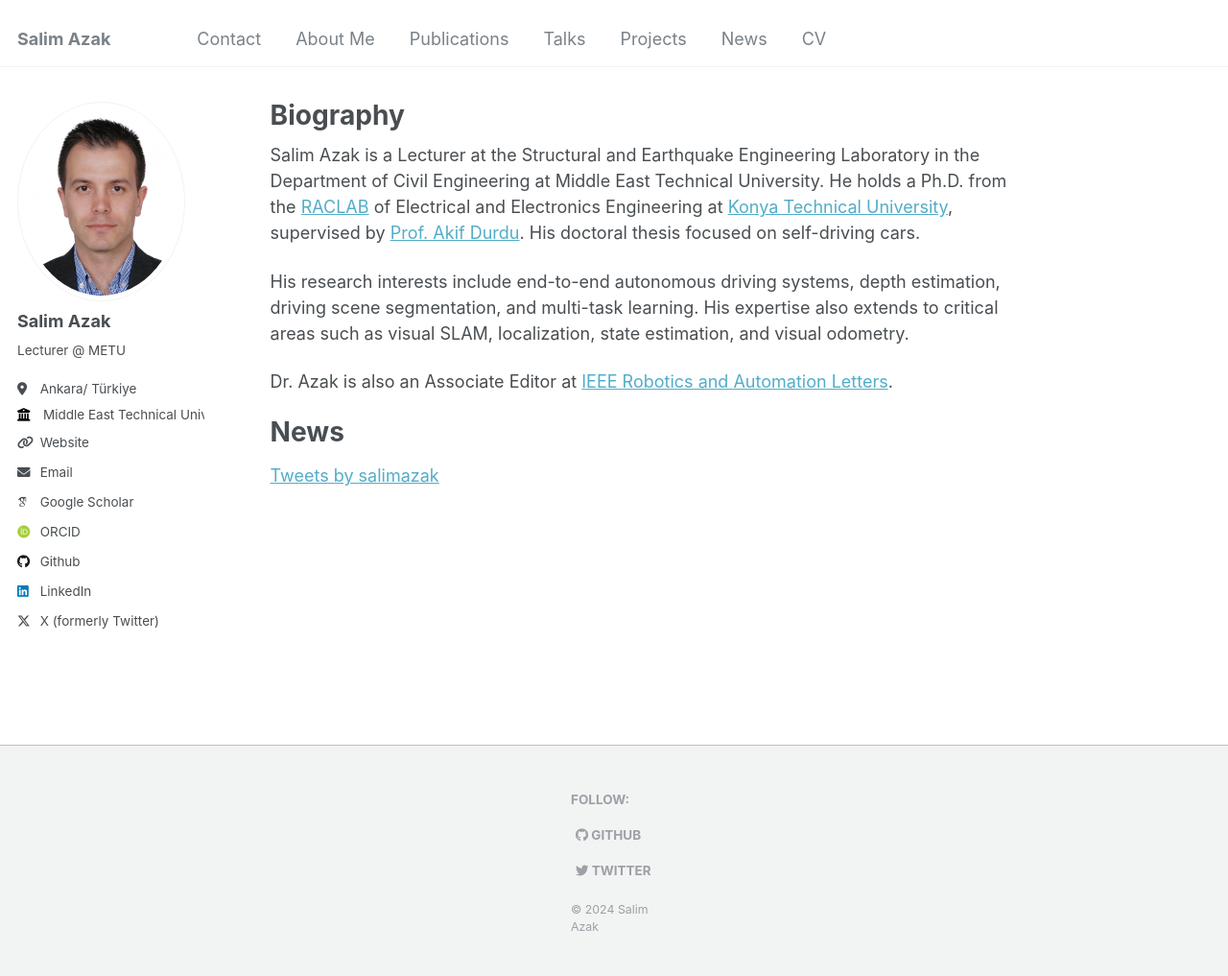
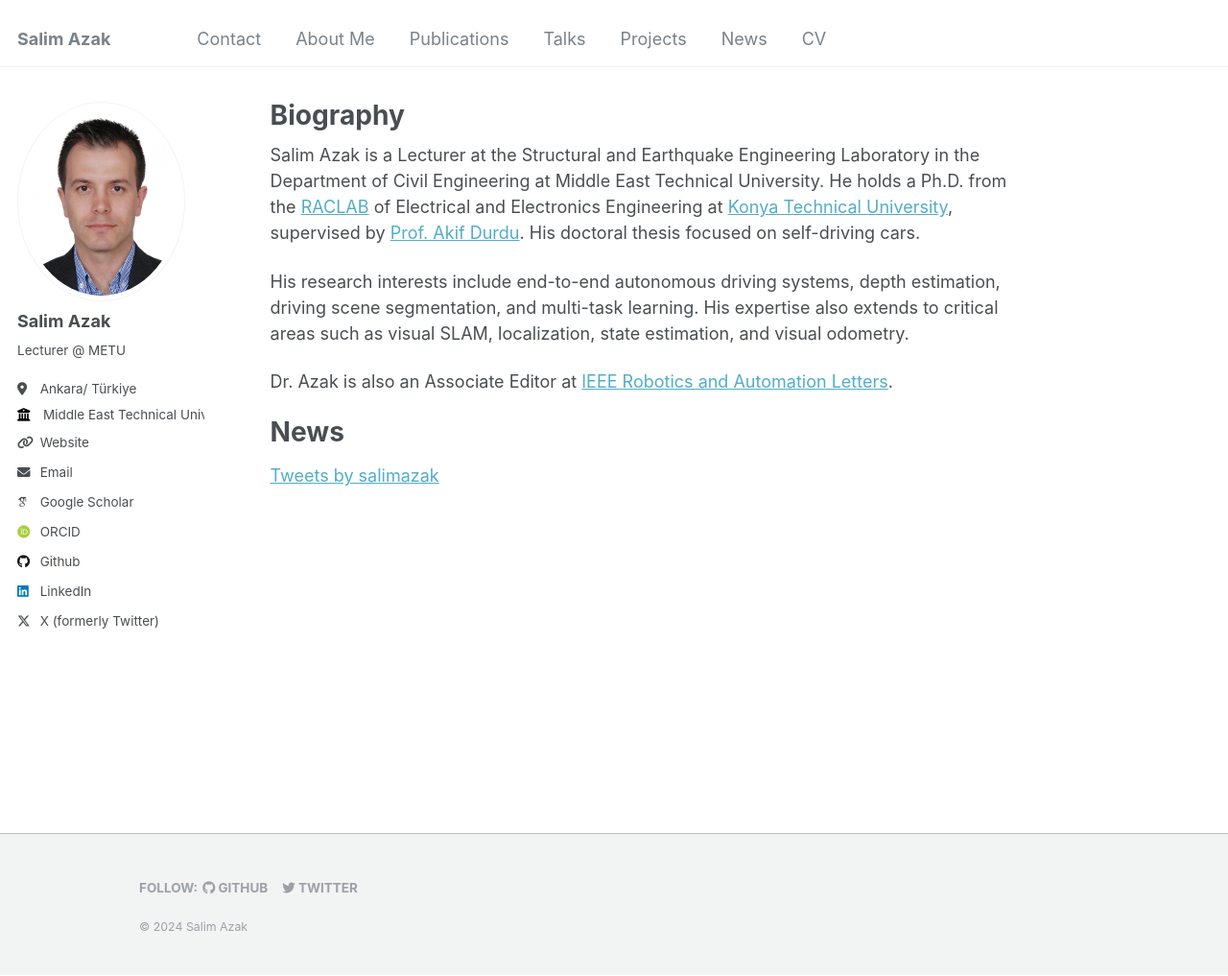
Before and after one commit to salimazak/salimazak.github.io, a Jekyll site: the page built from _pages/about.md, in a window 1280 px wide and 1017 px high. Shown: the whole window at 96% size. Built offline with Jekyll 4.4.1, drawn with Linux system fonts in a browser that asks for light colours; some web fonts are replaced; comment, search, counter and statistics services are not loaded.

Commit message:
Update main.scss

```diff
--- a/assets/css/main.scss
+++ b/assets/css/main.scss
@@ -48,13 +48,13 @@
 }
 /* Example CSS to make the footer narrower */
 .page__footer-follow {
-  max-width: 100px; /* Adjust this value as needed */
+  max-width: 1000px; /* Adjust this value as needed */
   margin: 0 auto;   /* Centers the footer */
   padding: 5px;    /* Add padding for spacing */
 }
 
 .page__footer-copyright {
-  max-width: 100px; /* Adjust this value as needed */
+  max-width: 1000px; /* Adjust this value as needed */
   margin: 0 auto;   /* Centers the copyright text */
   padding: 5px;    /* Add padding for spacing */
 }
```
